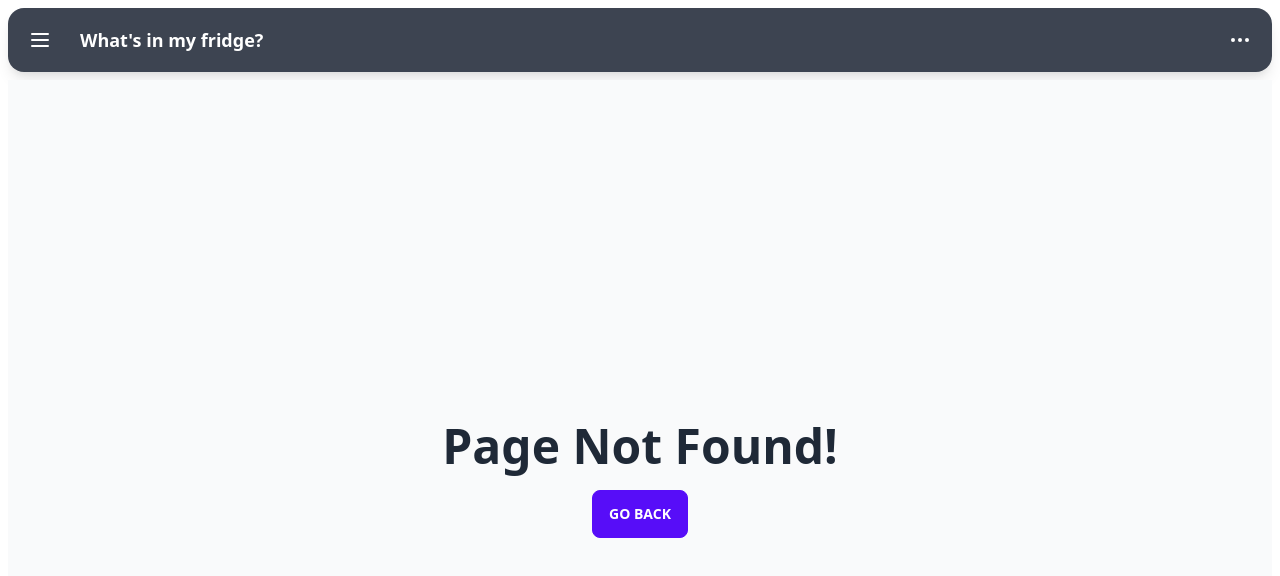
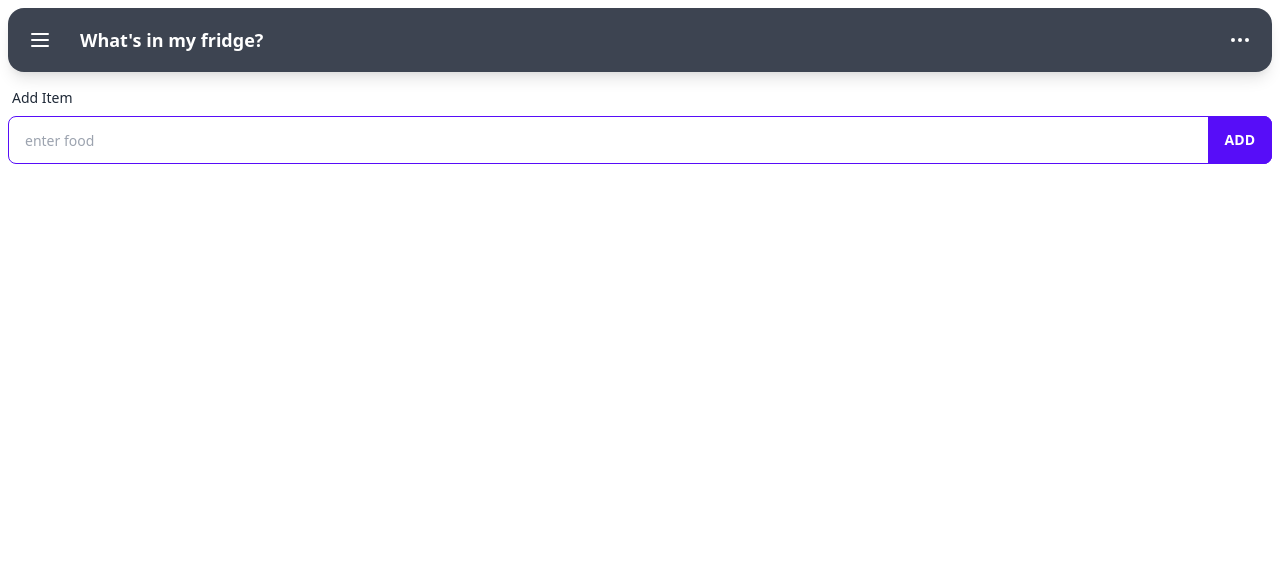
Before and after one commit to jamiebdavis/whats-in-my-fridge, a React (Create React App) app: page /fridge in a window 1280 px wide. Before the commit this address had no page. Shown: the top 576 px of the page. Built offline with nearby package versions, Linux system fonts and the light colour scheme.

Commit message:
Add item component

```diff
--- a/src/Routes.js
+++ b/src/Routes.js
@@ -1,5 +1,6 @@
 import { Route, Switch } from "react-router-dom";
 
+import AddItem from "./components/addItem/AddItem";
 import Home from "./containers/Home";
 import NotFound from "./components/homePage/NotFound";
 import React from "react";
@@ -10,6 +11,7 @@ import React from "react";
 export default ({ childProps }) => (
     <Switch>
         <Route path="/" exact component={Home} props={childProps} />
+        <Route path="/fridge" exact component={AddItem} props={childProps} />
         {/* Catch all unmatched routes */}
         <Route component={NotFound} />
     </Switch>
--- /dev/null
+++ b/src/components/addItem/AddItem.js
@@ -0,0 +1,19 @@
+import React from "react";
+
+export default function AddItem() {
+    return (
+        <div class="form-control">
+            <label class="label">
+                <span class="label-text">Add Item</span>
+            </label>
+            <div class="relative">
+                <input
+                    type="text"
+                    placeholder="enter food"
+                    class="w-full pr-16 input input-primary input-bordered"
+                />
+                <button class="absolute right-0 top-0 rounded-l-none btn btn-primary">Add</button>
+            </div>
+        </div>
+    );
+}
--- a/src/components/homePage/HomePage.js
+++ b/src/components/homePage/HomePage.js
@@ -30,7 +30,7 @@ export default function HomePage() {
                             />
                             <label class="label">
                                 {" "}
-                                <a href="#" class="label-text-alt">
+                                <a href="/" class="label-text-alt">
                                     Forgot password?
                                 </a>{" "}
                             </label>
```
